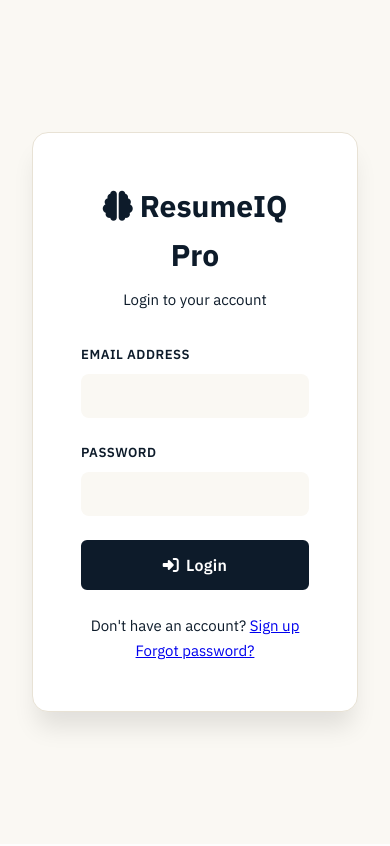
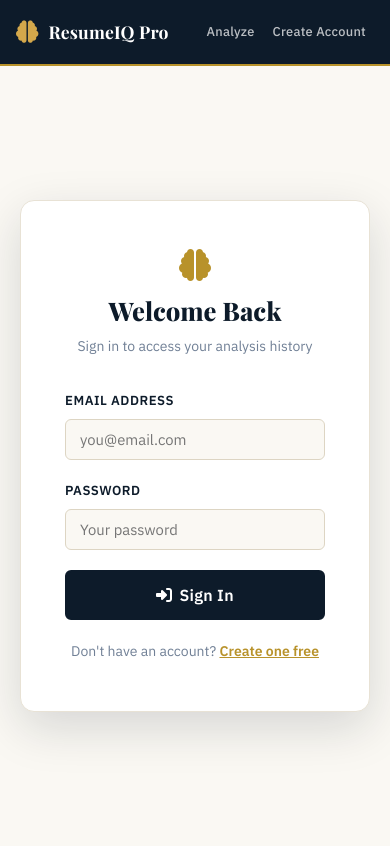
Before and after one commit to Suhas-H-N/ResumeScreener, a Flask app: page /login-page in a window 390 px wide. Before the commit the page ends 741 px from the top, so only its background shows below. Run offline with Flask 3, Linux system fonts and the light colour scheme.

Commit message:
feat(authentication): implement secure ResumeIQ Pro user login interface with responsive authentication workflow, session-aware account access, asynchronous API-based credential validation, elegant error handling system, protected analysis history access, executive-style auth card design, persistent user session routing, and seamless sign-in experience integrated into the AI-powered recruitment optimization platform

```diff
--- a/templates/login.html
+++ b/templates/login.html
@@ -3,95 +3,47 @@
 <head>
     <meta charset="UTF-8">
     <meta name="viewport" content="width=device-width, initial-scale=1.0">
-    <title>Login - ResumeIQ Pro</title>
+    <title>Login — ResumeIQ Pro</title>
     <link rel="stylesheet" href="{{ url_for('static', filename='style.css') }}">
     <link rel="stylesheet" href="https://cdnjs.cloudflare.com/ajax/libs/font-awesome/6.4.0/css/all.min.css">
-    <style>
-        .auth-container {
-            min-height: 100vh;
-            display: flex;
-            align-items: center;
-            justify-content: center;
-            padding: 2rem;
-        }
-        .auth-card {
-            background: white;
-            padding: 3rem;
-            border-radius: 1rem;
-            box-shadow: 0 20px 25px -5px rgba(0, 0, 0, 0.1);
-            max-width: 450px;
-            width: 100%;
-        }
-        .auth-header {
-            text-align: center;
-            margin-bottom: 2rem;
-        }
-        .auth-header h1 {
-            color: var(--primary-color);
-            margin-bottom: 0.5rem;
-        }
-        .auth-form .form-group {
-            margin-bottom: 1.5rem;
-        }
-        .auth-form label {
-            display: block;
-            font-weight: 600;
-            margin-bottom: 0.5rem;
-        }
-        .auth-form input {
-            width: 100%;
-            padding: 0.75rem;
-            border: 2px solid var(--gray-200);
-            border-radius: 0.5rem;
-            font-size: 1rem;
-        }
-        .auth-form input:focus {
-            outline: none;
-            border-color: var(--primary-color);
-        }
-        .auth-footer {
-            text-align: center;
-            margin-top: 1.5rem;
-        }
-        .error-message {
-            background: #fee2e2;
-            color: #991b1b;
-            padding: 0.75rem;
-            border-radius: 0.5rem;
-            margin-bottom: 1rem;
-            display: none;
-        }
-    </style>
 </head>
 <body>
-    <div class="auth-container">
+<nav class="navbar">
+    <div class="container">
+        <div class="nav-brand"><i class="fas fa-brain"></i><span>ResumeIQ Pro</span></div>
+        <div class="nav-links">
+            <a href="/">Analyze</a>
+            <a href="/register-page">Create Account</a>
+        </div>
+    </div>
+</nav>
+
+<div class="auth-wrapper">
     <div class="auth-card">
-            <div class="auth-header">
-                <h1><i class="fas fa-brain"></i> ResumeIQ Pro</h1>
-                <p>Login to your account</p>
+        <div class="auth-logo">
+            <i class="fas fa-brain"></i>
+            <h2>Welcome Back</h2>
+            <p>Sign in to access your analysis history</p>
         </div>
 
-            <div class="error-message" id="errorMessage"></div>
+        <div id="errorMessage" style="display:none;background:var(--danger-bg);color:var(--danger);padding:10px 14px;border-radius:var(--radius-md);font-size:0.875rem;margin-bottom:16px;border-left:3px solid var(--danger);"></div>
 
-            <form class="auth-form" id="loginForm">
+        <form id="loginForm" onsubmit="return false;">
             <div class="form-group">
                 <label for="email">Email Address</label>
-                    <input type="email" id="email" required>
+                <input type="email" id="email" placeholder="you@email.com" autocomplete="email" required>
             </div>
-
             <div class="form-group">
                 <label for="password">Password</label>
-                    <input type="password" id="password" required>
+                <input type="password" id="password" placeholder="Your password" autocomplete="current-password" required>
             </div>
-
-                <button type="submit" class="btn-primary btn-large">
-                    <i class="fas fa-sign-in-alt"></i> Login
+            <button class="btn-primary btn-large" type="submit">
+                <i class="fas fa-sign-in-alt"></i> Sign In
             </button>
         </form>
 
-            <div class="auth-footer">
-                <p>Don't have an account? <a href="/signup-page">Sign up</a></p>
-                <p><a href="#">Forgot password?</a></p>
+        <div style="text-align:center;margin-top:20px;font-size:0.875rem;color:var(--slate-light);">
+            Don't have an account? <a href="/register-page" style="color:var(--gold);font-weight:600;">Create one free</a>
         </div>
     </div>
 </div>
@@ -99,29 +51,27 @@
 <script>
 document.getElementById('loginForm').addEventListener('submit', async (e) => {
     e.preventDefault();
-
     const email = document.getElementById('email').value;
     const password = document.getElementById('password').value;
-            const errorMessage = document.getElementById('errorMessage');
+    const errorEl = document.getElementById('errorMessage');
+    errorEl.style.display = 'none';
 
     try {
-                const response = await fetch('/api/login', {
+        const res = await fetch('/api/login', {
             method: 'POST',
             headers: { 'Content-Type': 'application/json' },
             body: JSON.stringify({ email, password })
         });
-
-                const data = await response.json();
-
-                if (response.ok) {
+        const data = await res.json();
+        if (res.ok) {
             window.location.href = '/';
         } else {
-                    errorMessage.textContent = data.error;
-                    errorMessage.style.display = 'block';
+            errorEl.textContent = data.error || 'Login failed.';
+            errorEl.style.display = 'block';
         }
-            } catch (error) {
-                errorMessage.textContent = 'Login failed. Please try again.';
-                errorMessage.style.display = 'block';
+    } catch {
+        errorEl.textContent = 'Network error. Please try again.';
+        errorEl.style.display = 'block';
     }
 });
 </script>
```
Lines whose indentation alone changed are shown as unchanged.
